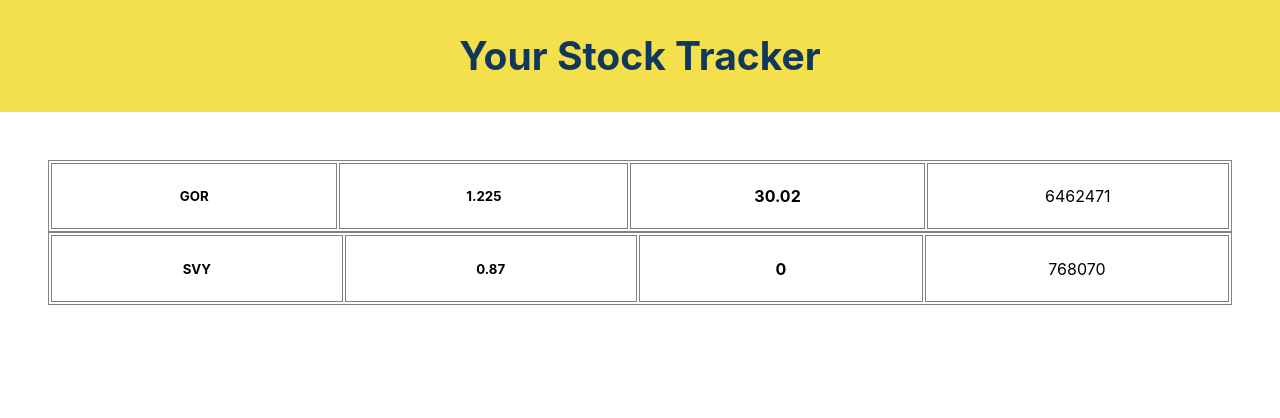
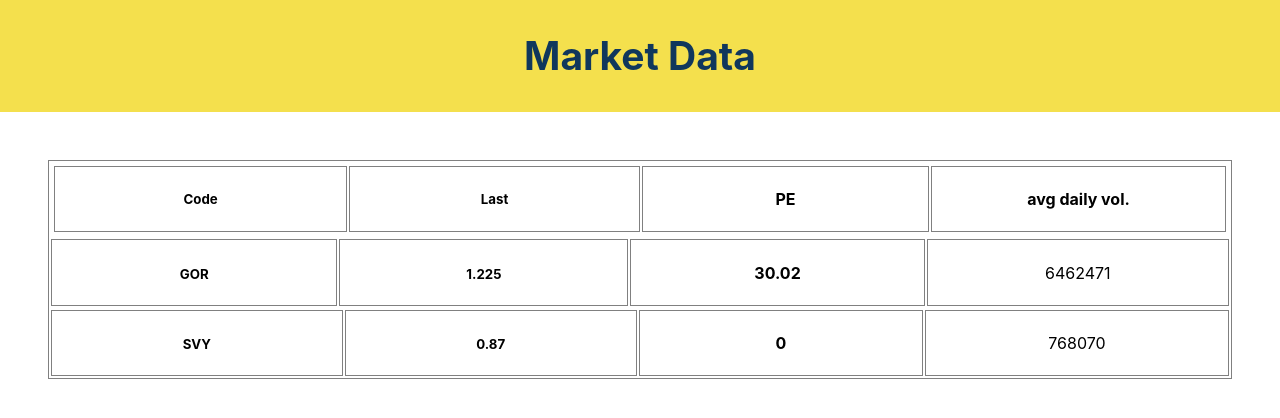
Before and after one commit to acheron-426/acheron-front, a React (Create React App) app: page / in a window 1280 px wide. Shown: the top 418 px of the page. Built offline with nearby package versions, Linux system fonts and the light colour scheme.

Commit message:
joining up the table

```diff
--- a/src/Stocks.js
+++ b/src/Stocks.js
@@ -7,6 +7,22 @@ export const Stocks = () => {
     <>
       <HomePageHeader />
       <div className="stock-container">
+    <table>
+      <tbody>
+        <th>
+          <td>
+            <h5>Code</h5>
+          </td>
+          <td>
+            <h5>Last</h5>
+          </td>
+          <td>
+            <h4>PE</h4>
+          </td>
+          <td>
+            <p>avg daily vol.</p>
+          </td>
+        </th>
         {stockData.map((data, key) => {
           return (
             <div key={key}>
@@ -20,6 +36,8 @@ export const Stocks = () => {
             </div>
           );
         })}
+        </tbody>
+    </table>
       </div>
     </>
   );
@@ -28,7 +46,7 @@ export const Stocks = () => {
 const HomePageHeader = () => {
   return (
     <header className="header">
-      <h2>Your Stock Tracker</h2>
+      <h2>Market Data</h2>
     </header>
   );
 };
@@ -36,8 +54,6 @@ const HomePageHeader = () => {
 const Stock = ({ code, last_price, pe, average_daily_volume }) => {
   if (!code) return <div />;
   return (
-    <table>
-      <tbody>
         <tr>
           <td>
             <h5>{code}</h5>
@@ -52,7 +68,5 @@ const Stock = ({ code, last_price, pe, average_daily_volume }) => {
             <p>{average_daily_volume}</p>
           </td>
         </tr>
-      </tbody>
-    </table>
   );
 };
```
